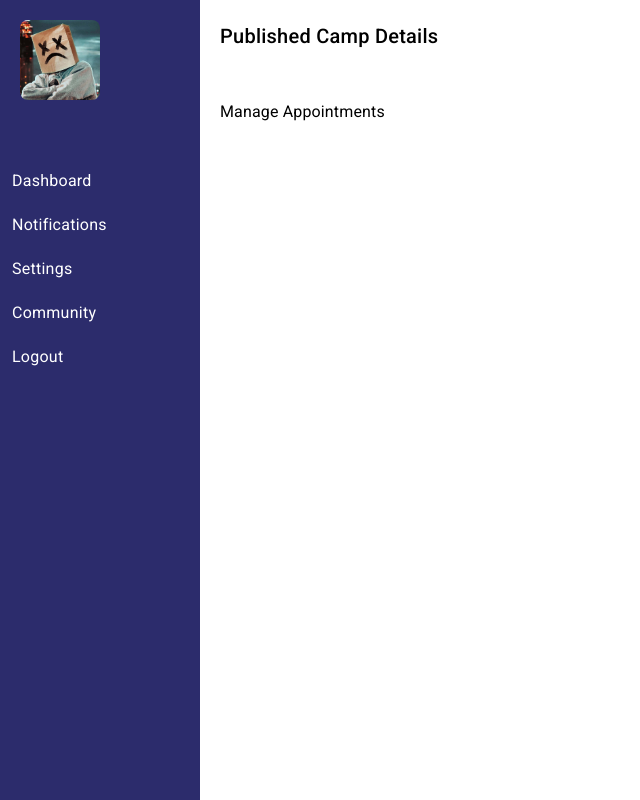
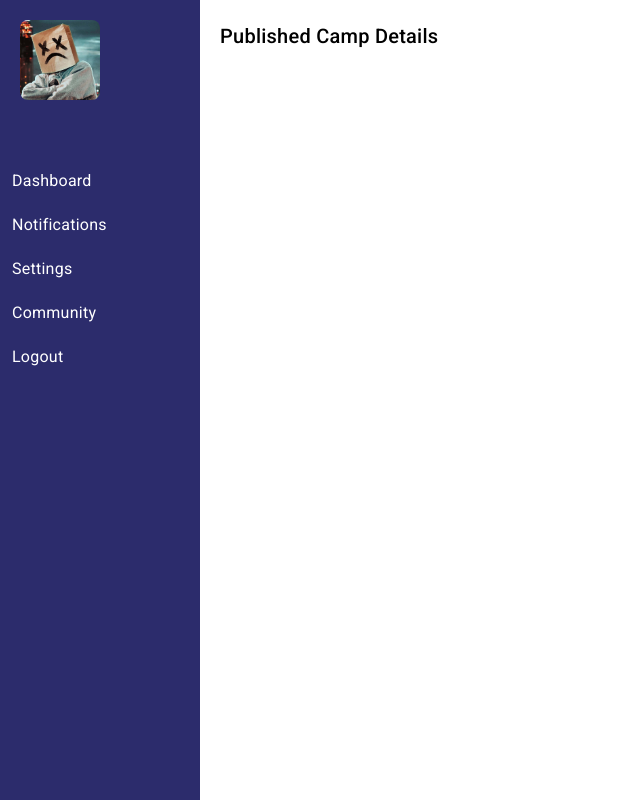
Before and after one commit to Rahal1999/Blood-Donor, an Angular app: page /published-camps in a window 1280 px wide. Shown: the whole page, without its empty margins (0-640 px from the left). Built offline with nearby package versions, Linux system fonts and the light colour scheme.

Commit message:
devin-publish camp update

```diff
--- a/src/app/pages/published-camps/published-camps.component.html
+++ b/src/app/pages/published-camps/published-camps.component.html
@@ -32,15 +32,4 @@
 		</div>
 	</div>
 
-	<div class="appointments-section">
-		<h3>Manage Appointments</h3>
-		<div *ngFor="let appointment of appointments; let i = index" style="margin-bottom: 10px;">
-		<div style="display: flex; align-items: center; background-color: #4a63e7; padding: 10px; border-radius: 10px;">
-			<span style="color: white; flex: 1;">
-				{{ appointment.name }} made an appointment.
-			</span>
-			<button (click)="removeAppointment(i)" style="padding: 5px 10px;">Ok</button>
-		</div>
-	</div>
-
 </div>
```
